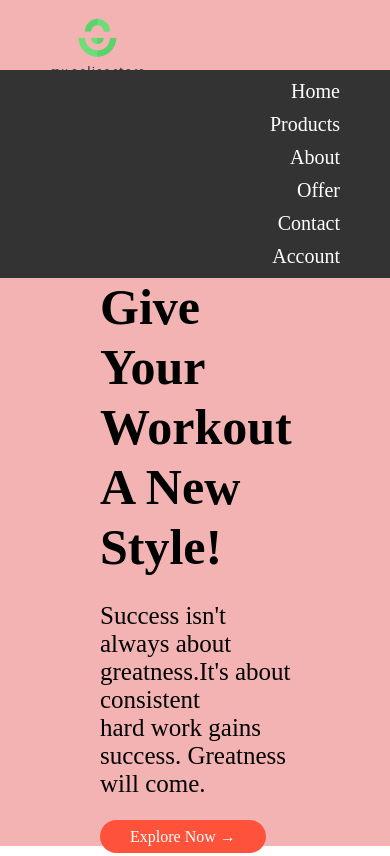
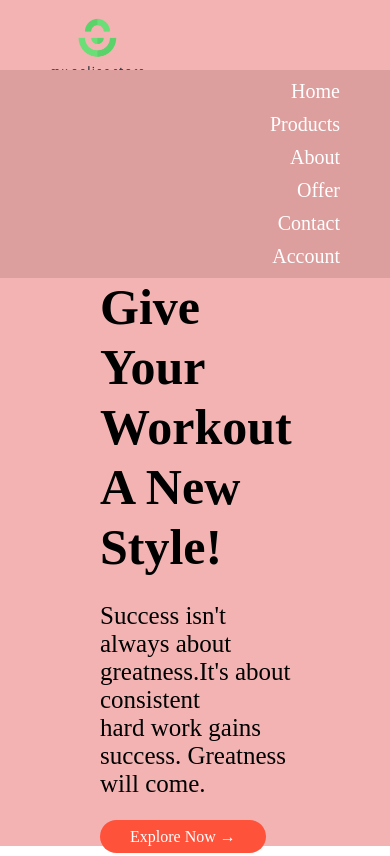
Before and after one commit to khalekur-zaman-sweet/project-2, a plain HTML site: page index.html in a window 390 px wide. Shown: the top 856 px of the page. Drawn offline with Linux system fonts and the light colour scheme.

Commit message:
E-commerce

```diff
--- a/style.css
+++ b/style.css
@@ -223,12 +223,12 @@ ul li a{
 
 
 
-@media only screen and (max-width: 800px){
+@media only screen and (max-width: 420px){
     nav ul{
         position: absolute;
         top: 70px;
         left: 0;
-        background: #333;
+        background: rgb(221, 158, 158);
         width: 100%;
     }
     nav ul li{
```
